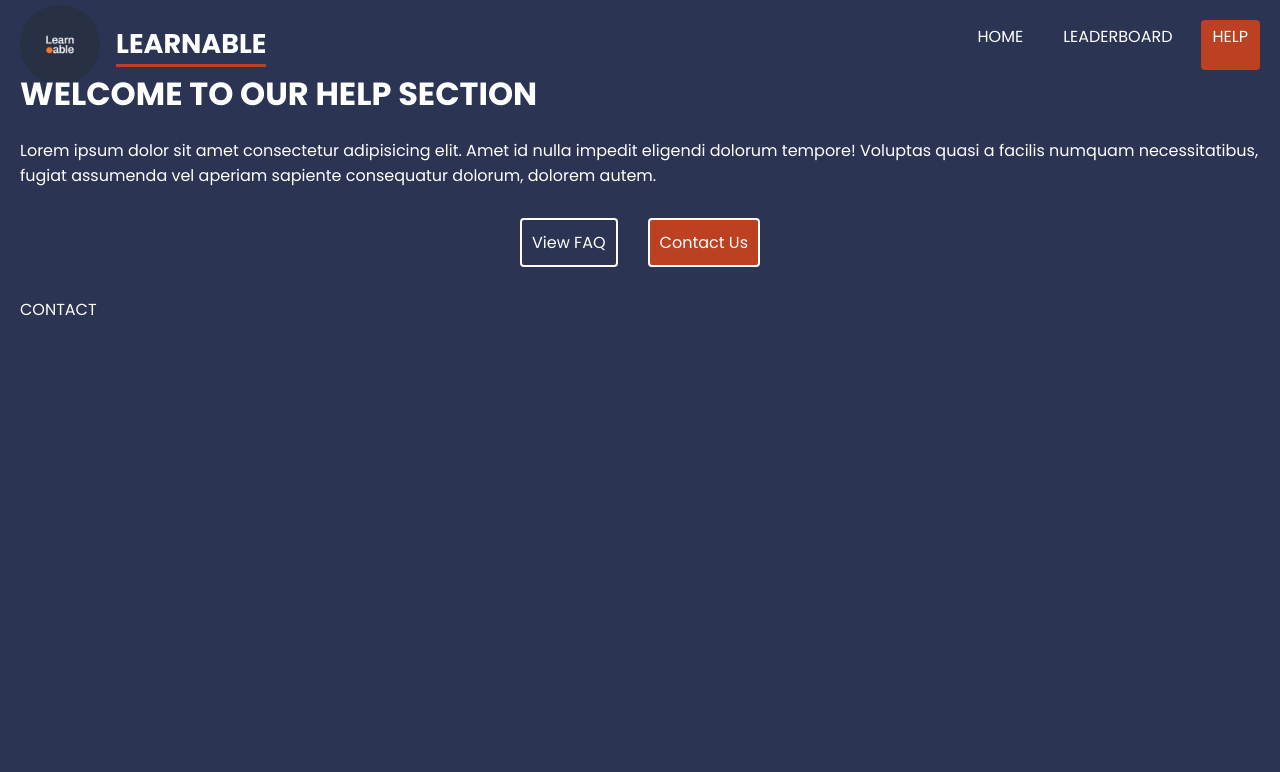
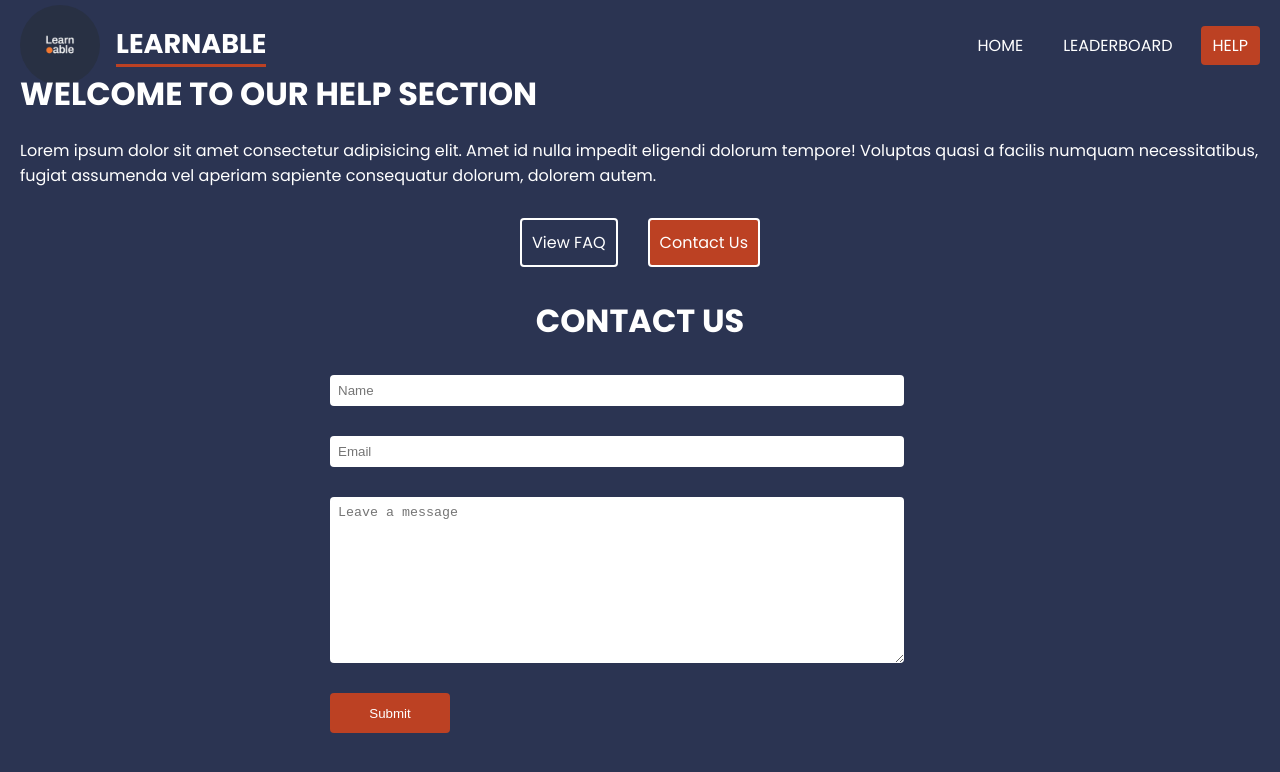
Before and after one commit to Nky237/LeaderBoard, a React (Vite) app: page /help/contact in a window 1280 px wide. Shown: the top 772 px of the page. Built offline with nearby package versions, Linux system fonts and the light colour scheme.

Commit message:
added the contact section

```diff
--- a/src/index.css
+++ b/src/index.css
@@ -35,6 +35,7 @@ header{
   display: flex;
   justify-content: space-between;
   height: 50px;
+  align-items: center;
 }
 header nav {
   display: flex;
@@ -48,7 +49,7 @@ header h1 {
 }
 header nav a{
   text-decoration: none;
-  padding: 4px 12px;
+  padding: 7px 12px;
   border-radius: 4px;
 }
 header nav a.active {
@@ -93,9 +94,16 @@ header nav a.active {
   margin: 20px 0;
 }
 
-/* score form */
+/* contact form */
+.con{
+  width: 100%;
+}
+.con h1{
+  text-align: center;
+}
 form {
-  margin-top: 30px;
+  margin: 30px auto;
+  width: 50%;
 }
 form input, form label span, form textarea {
   display: block;
@@ -105,11 +113,15 @@ form input, form textarea {
   padding: 8px;
   border-radius: 4px;
   border: 0;
-  width: 300px;
   color: var(--secondary);
+  width: 90%;
 }
 form label span {
   margin-bottom: 10px;
+}
+.con button{
+  width: 120px;
+  height: 40px;
 }
 
 /* careers list */
--- a/src/pages/help/Contact.jsx
+++ b/src/pages/help/Contact.jsx
@@ -2,8 +2,16 @@ import React from 'react'
 
 const Contact = () => {
   return (
-    <div>
-        CONTACT
+    <div className='con'>
+        <h1>CONTACT US</h1>
+        <form action="">
+            <input type="text" placeholder='Name' />
+            <input type="email" placeholder='Email' />
+            <textarea name="" id="" cols="30" rows="10" placeholder='Leave a message'>
+
+            </textarea>
+            <button>Submit</button>
+        </form>
     </div>
   )
 }
```
